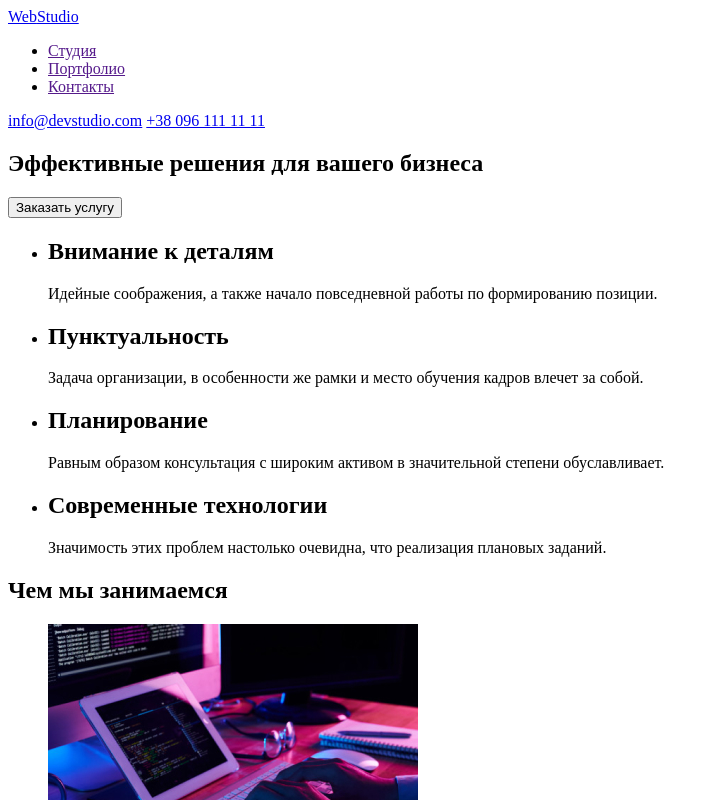
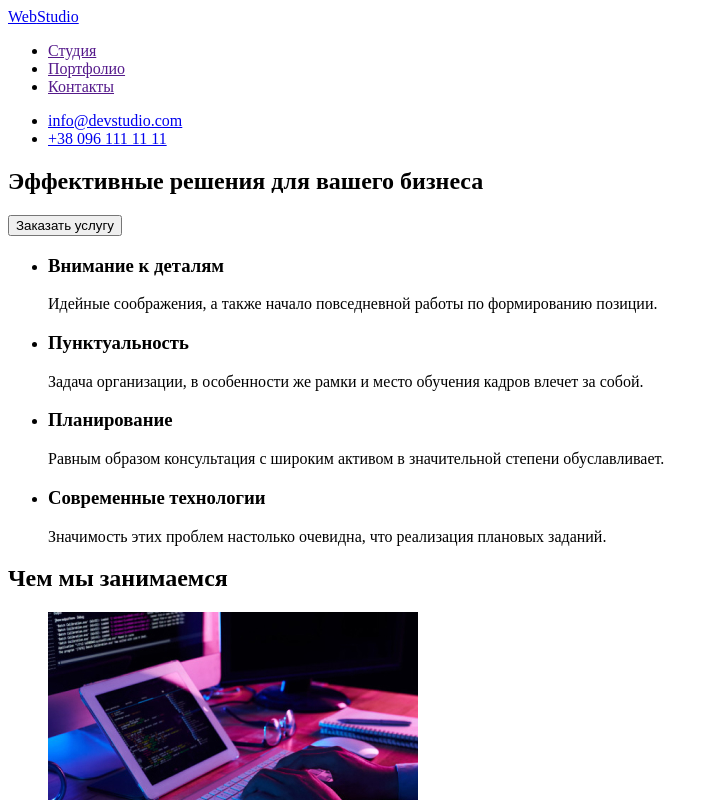
Before and after one commit to krupych/goit-markup-hw-01, a plain HTML site: page index.html in a window 1280 px wide. Shown: the top 800 px of the page, without its empty margins (0-719 px from the left). Drawn offline with Linux system fonts and the light colour scheme.

Commit message:
correction html markup

```diff
--- a/index.html
+++ b/index.html
@@ -18,36 +18,36 @@
       <li><a href="">Контакты</a></li>
     </ul>
   </nav>
-  <a href="mailto:info@devstudio.com">info@devstudio.com</a>
-  <a href="tel:0961111111">+38 096 111 11 11</a>
-</header>
+  <ul>
+    <li><a href="mailto:info@devstudio.com">info@devstudio.com</a></li>
+    <li><a href="tel:0961111111">+38 096 111 11 11</a></li>
+  </ul></header>
 <main>
   <section>
     <h1>Эффективные решения для вашего бизнеса</h1>
     <button type="button">Заказать услугу</button>
   </section>
   <section>
-    <div>
-    <ul>
+        <ul>
       <li>
-        <h2>Внимание к деталям</h2>
+        <h3>Внимание к деталям</h3>
         <p>Идейные соображения, а также начало повседневной работы по формированию позиции.</p>
       </li>
       <li>
-        <h2>Пунктуальность</h2>
+        <h3>Пунктуальность</h3>
         <p>Задача организации, в особенности же рамки и место обучения кадров влечет за собой.</p>
       </li>
       <li>
-        <h2>Планирование</h2>
+        <h3>Планирование</h3>
         <p>Равным образом консультация с широким активом в значительной степени обуславливает.</p>
       </li>
       <li>
-        <h2>Современные технологии</h2>
+        <h3>Современные технологии</h3>
         <p>Значимость этих проблем настолько очевидна, что реализация плановых заданий.</p>
       </li>
     </ul>
-    </div>
-    <div>
+    </section>
+    <section>
     <h2>Чем мы занимаемся</h2>
     <ul>
       <li><img src="./images/section/img-1.jpg" alt="Печать на ноутбуке"
@@ -60,8 +60,7 @@
         width="370" height="294">
       </li>
     </ul>
-    </div>
-  </section>
+     </section>
   <section>
     <h2>Наша команда</h2>
     <ul>
@@ -89,7 +88,9 @@
   </section>
 </main>
 <footer>
-  <h2><span>Web</span>Studio</h2>
+  <a href="./index.html">
+    <span>Web</span>Studio
+  </a>
   <address>
   <ul>
     <li>
```
